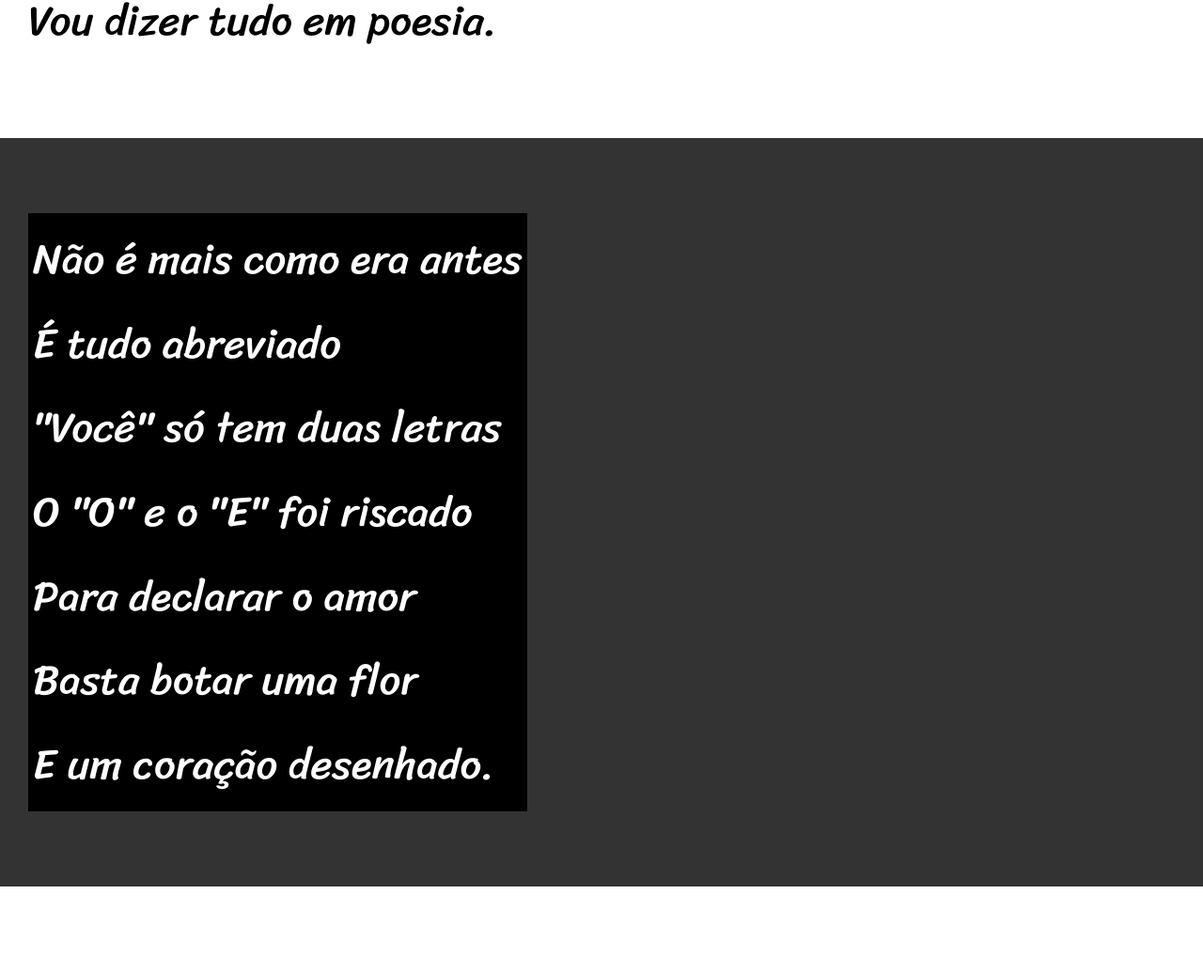
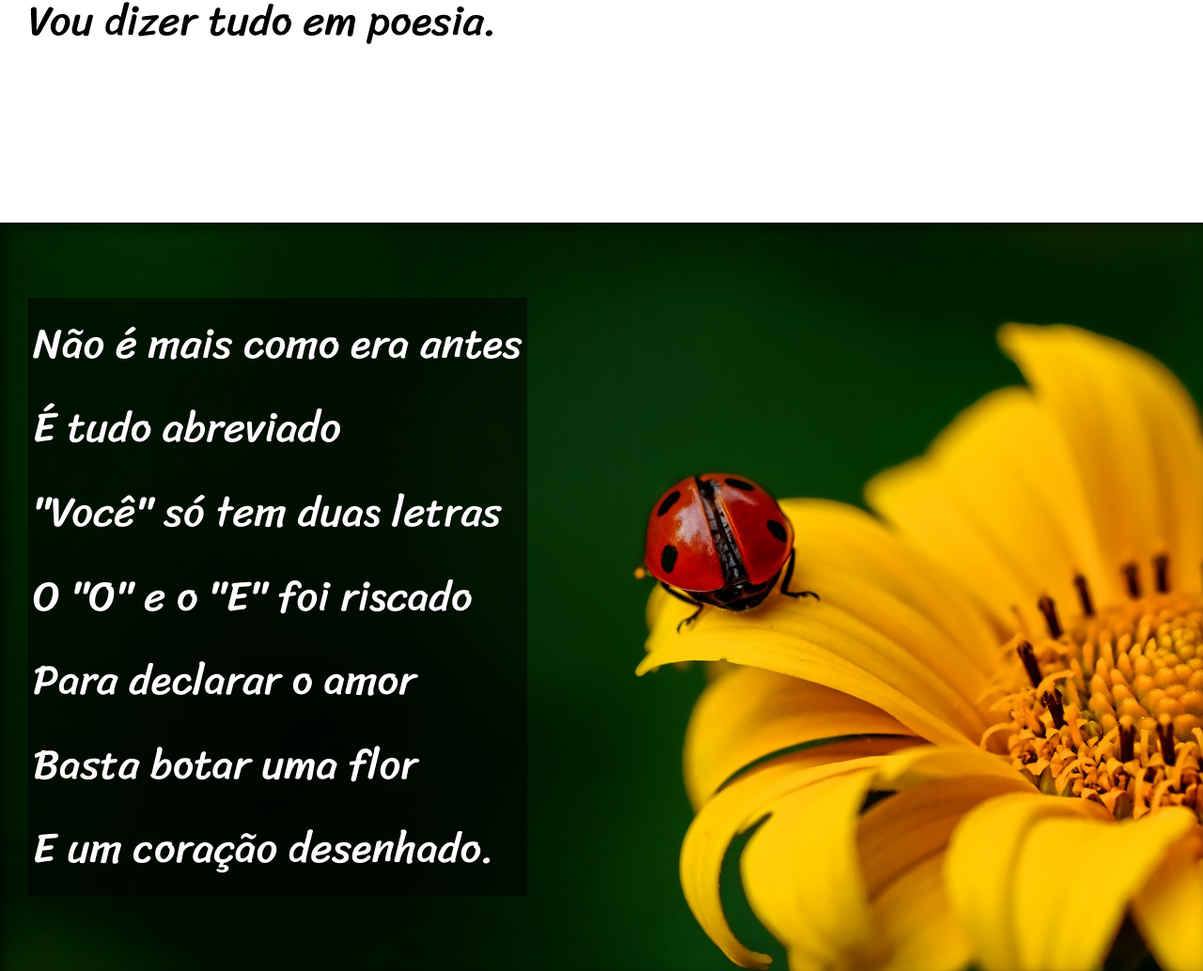
Before and after one commit to ThiagoTorresFerrao/cordel-moderno, a plain HTML site: page index.html in a window 1280 px wide. Shown: the part 900-1934 px from the top of the page at 94% size. Drawn offline with Linux system fonts and the light colour scheme.

Commit message:
Finalização do projeto
finalização ... assim espero.

```diff
--- a/estilo/style.css
+++ b/estilo/style.css
@@ -59,6 +59,10 @@ section {
     font-size: 3.5vw;
 }
 
+section > p {
+    padding-bottom: 2em;
+}
+
 section.normal {
     background-color: white;
     color: black;
@@ -67,13 +71,27 @@ section.normal {
 section.imagem {
     background-color: rgb(51, 51, 51);
     color: white;
+    box-shadow: inset 6px 6px 13px 0px rgba(0, 0, 0, 0.521);
+    background-size: cover;
+    background-attachment: fixed;
 }
 
 section.imagem > p {
     display: inline-block;
-    background-color: black;
+    background-color: rgba(0, 0, 0, 0.514);
     padding: 5px;
+    text-shadow: 1px 1px 0px black;
 
+}
+
+section#img01 {
+    background-image: url('../imagens/background001.jpg');
+    background-position: right center;
+}
+
+section#img02 {
+    background-image: url('../imagens/background002.jpg');
+    background-position: right center;
 }
 
 footer {
--- a/index.html
+++ b/index.html
@@ -28,7 +28,7 @@
         </p>
     </section>
 
-    <section class="imagem">
+    <section class="imagem" id="img01">
         <p>
             Não é mais como era antes<br>
             É tudo abreviado<br>
@@ -63,7 +63,7 @@
 
     </section>
 
-    <section class="imagem">
+    <section class="imagem" id="img02">
         <p>
             Tenho saudade das cartas <br>
             Escritas com a própria mão <br>
```
Also changed, not shown: 1 other file.
